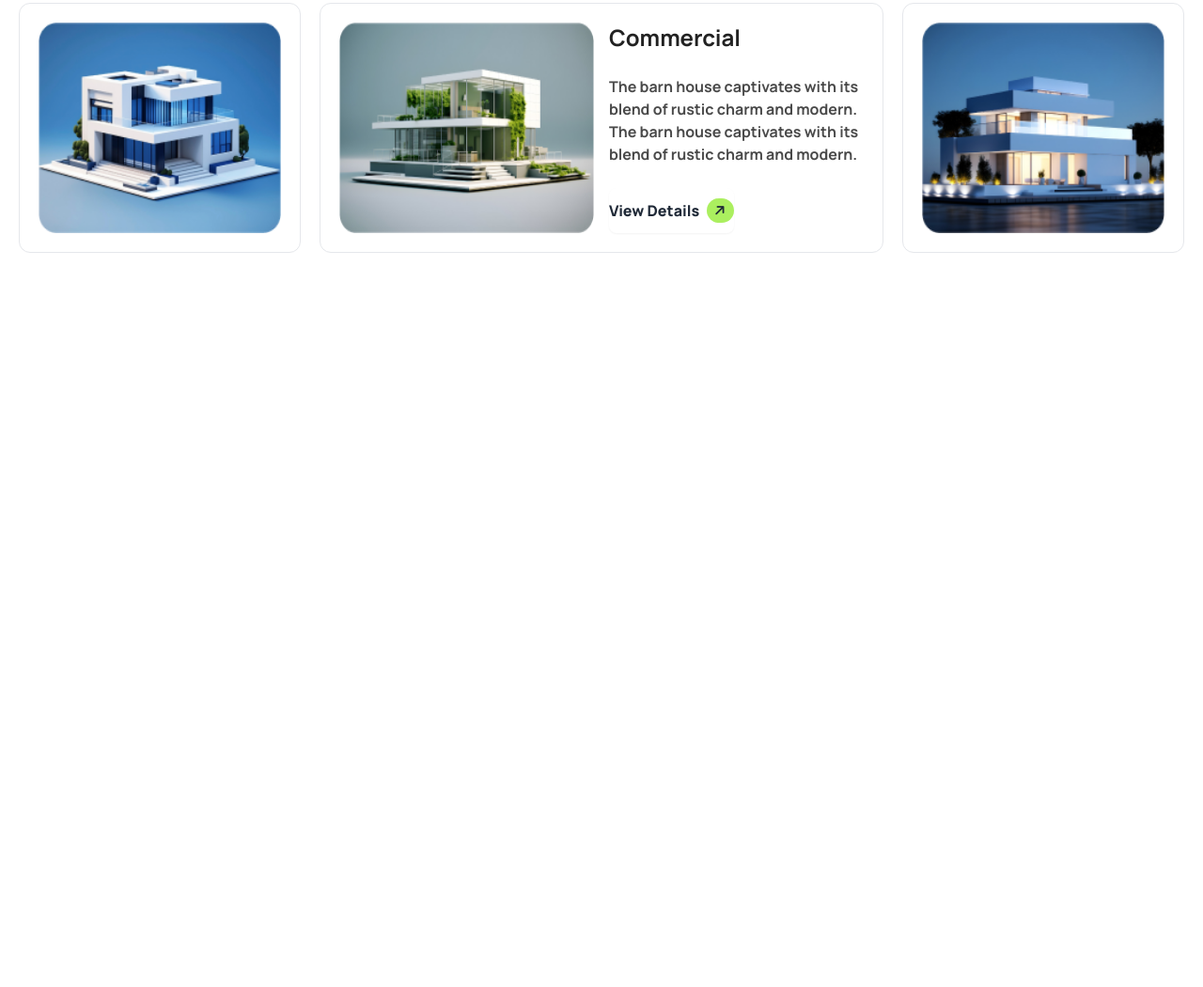
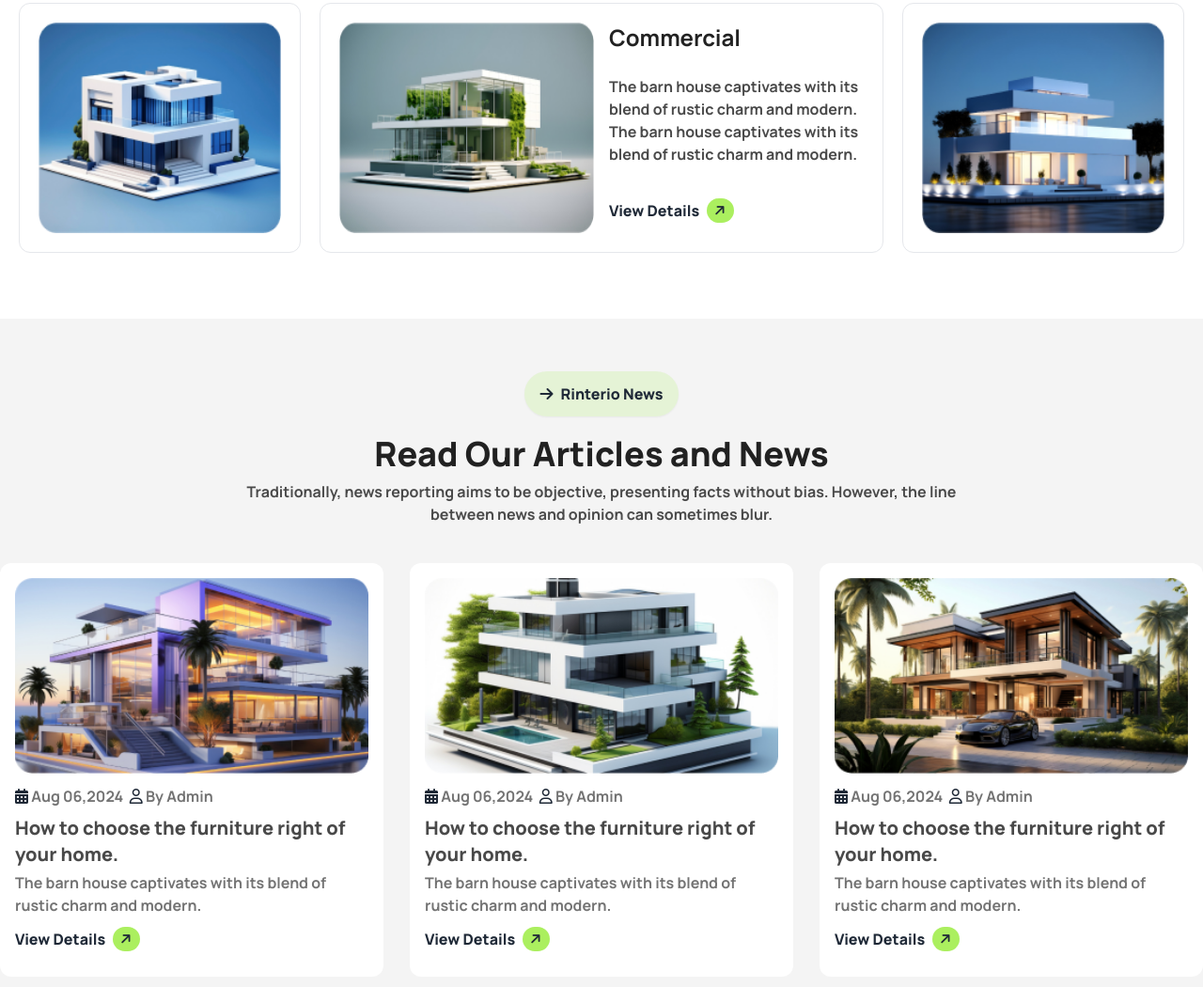
Before and after one commit to Shazzad501/Real_estate, a plain HTML site: page index.html in a window 1280 px wide. Shown: the part 2941-3991 px from the top of the page at 94% size. Before the commit the page ends 3280 px from the top, so only its background shows below. Drawn offline with nearby package versions, Linux system fonts and the light colour scheme.

Commit message:
Articles and News section done

```diff
--- a/index.html
+++ b/index.html
@@ -216,16 +216,16 @@
             <div class="flex flex-col lg:flex-row gap-5">
               <div class="w-full flex flex-col lg:flex-row lg:w-[65%] border rounded-xl p-5">
               <div class="lg:w-[42%]">
-                <img class="w-full" src="assets/img1.png" alt="">
+                <img class="w-full h-full" src="assets/img1.png" alt="">
               </div>
               <div class="mt-4 lg:mt-0 lg:ml-7 lg:w-[58%]">
                 <p class="text-2xl font-bold text-[#212121] mb-2 lg:mb-8">Commercial</p>
                 <p class="text-base font-bold text-[#494949] mb-2 lg:mb-8">The barn house captivates with its blend of rustic charm and modern. The barn house captivates with its blend of rustic charm and modern .</p>
-                <button class="btn bg-white border-none  px-0 hover:bg-white"><span class="text-base font-extrabold">View Details</span> <span class="py-1.5 px-2 bg-[#ABEF5F] rounded-full"><p><i class="fa-solid fa-arrow-right rotate-[-45deg]"></i></p></span></button>
+                <button class="btn bg-transparent border-none shadow-none  p-0 hover:bg-white"><span class="text-base font-extrabold">View Details</span> <span class="py-1.5 px-2 bg-[#ABEF5F] rounded-full"><p><i class="fa-solid fa-arrow-right rotate-[-45deg]"></i></p></span></button>
               </div>
               </div>
               <div class="w-full lg:w-[35%] rounded-xl border p-5">
-                <img class="w-full" src="assets/img2.png" alt="">
+                <img class="w-full h-full" src="assets/img2.png" alt="">
               </div>
             </div>
           </div>
@@ -250,7 +250,7 @@
               <div class="w-full lg:w-[50%]">
                 <p class="text-2xl font-bold text-[#212121] mb-2 lg:mb-6">Commercial</p>
                 <p class="text-base font-bold text-[#494949] mb-2 lg:mb-6">The barn house captivates with its blend of rustic charm and modern. The barn house captivates with its blend of rustic charm and modern.</p>
-                <button class="btn bg-white border-none  px-0 hover:bg-white"><span class="text-base font-extrabold">View Details</span> <span class="py-1.5 px-2 bg-[#ABEF5F] rounded-full"><p><i class="fa-solid fa-arrow-right rotate-[-45deg]"></i></p></span></button>
+                <button class="btn bg-transparent border-none shadow-none p-0 hover:bg-white"><span class="text-base font-extrabold">View Details</span> <span class="py-1.5 px-2 bg-[#ABEF5F] rounded-full"><p><i class="fa-solid fa-arrow-right rotate-[-45deg]"></i></p></span></button>
               </div>
               </div>
 
@@ -267,6 +267,61 @@
       </div>
       </section>
     <!-- Our Latest Portfolio section end -->
+
+    <!-- Articles and News section start -->
+    <section class="bg-[#F4F4F4] py-14">
+     <div class="md:container md:mx-auto mx-4">
+      <!-- Articles and news header content -->
+      <div class="flex flex-col items-center justify-center text-center">
+        <button class="btn border-none bg-[#ABEF5F33] rounded-full text-base font-extrabold mb-5"><i class="fa-solid fa-arrow-right"></i>Rinterio News</button>
+        <p class="text-4xl font-extrabold text-[#212121]">Read Our Articles and News</p>
+        <p class="text-base font-bold text-[#494949] mt-2">Traditionally, news reporting aims to be objective, presenting facts without bias. However, the line <br class="hidden md:block"> between news and opinion can sometimes blur.</p>
+      </div>
+
+      <!-- Articles and news card content -->
+       <div class="grid grid-cols-1 lg:grid-cols-3 gap-7 mt-10">
+        <!-- card-1 -->
+        <div class="p-4 bg-white rounded-xl">
+          <div>
+            <img class="w-full" src="assets/article1.png" alt="">
+          </div>
+          <div class="mt-3">
+            <p class="text-base font-bold"><span><i class="fa-solid fa-calendar-days"></i></span>&nbsp;<span class="text-[#737373]">Aug 06,2024</span>&nbsp;&nbsp;<span><i class="fa-regular fa-user"></i></span>&nbsp;<span class="text-[#737373]">By Admin</span></p>
+            <p class="text-xl mt-2 font-extrabold text-[#494949]">How to choose the furniture right  of your home.</p>
+            <p class="text-base font-bold mt-1 text-[#737373]">The barn house captivates with its blend of rustic charm and modern.</p>
+            <button class="btn bg-transparent border-none shadow-none  p-0 hover:bg-white"><span class="text-base font-extrabold">View Details</span> <span class="py-1.5 px-2 bg-[#ABEF5F] rounded-full"><p><i class="fa-solid fa-arrow-right rotate-[-45deg]"></i></p></span></button>
+          </div>
+        </div>
+        <!-- card-2 -->
+        <div class="p-4 bg-white rounded-xl">
+          <div>
+            <img class="w-full" src="assets/article2.png" alt="">
+          </div>
+          <div class="mt-3">
+            <p class="text-base font-bold"><span><i class="fa-solid fa-calendar-days"></i></span>&nbsp;<span class="text-[#737373]">Aug 06,2024</span>&nbsp;&nbsp;<span><i class="fa-regular fa-user"></i></span>&nbsp;<span class="text-[#737373]">By Admin</span></p>
+            <p class="text-xl mt-2 font-extrabold text-[#494949]">How to choose the furniture right  of your home.</p>
+            <p class="text-base font-bold mt-1 text-[#737373]">The barn house captivates with its blend of rustic charm and modern.</p>
+            <button class="btn bg-transparent border-none shadow-none  p-0 hover:bg-white"><span class="text-base font-extrabold">View Details</span> <span class="py-1.5 px-2 bg-[#ABEF5F] rounded-full"><p><i class="fa-solid fa-arrow-right rotate-[-45deg]"></i></p></span></button>
+          </div>
+        </div>
+        <!-- card-3 -->
+        <div class="p-4 bg-white rounded-xl">
+          <div>
+            <img class="w-full" src="assets/article3.png" alt="">
+          </div>
+          <div class="mt-3">
+            <p class="text-base font-bold"><span><i class="fa-solid fa-calendar-days"></i></span>&nbsp;<span class="text-[#737373]">Aug 06,2024</span>&nbsp;&nbsp;<span><i class="fa-regular fa-user"></i></span>&nbsp;<span class="text-[#737373]">By Admin</span></p>
+            <p class="text-xl mt-2 font-extrabold text-[#494949]">How to choose the furniture right  of your home.</p>
+            <p class="text-base font-bold mt-1 text-[#737373]">The barn house captivates with its blend of rustic charm and modern.</p>
+            <button class="btn bg-transparent border-none shadow-none  p-0 hover:bg-white"><span class="text-base font-extrabold">View Details</span> <span class="py-1.5 px-2 bg-[#ABEF5F] rounded-full"><p><i class="fa-solid fa-arrow-right rotate-[-45deg]"></i></p></span></button>
+          </div>
+        </div>
+       </div>
+     </div>
+    </section>
+    <!-- Articles and News section end -->
+
+    <!--  -->
    </main>
   <!-- main body end -->
 
```
